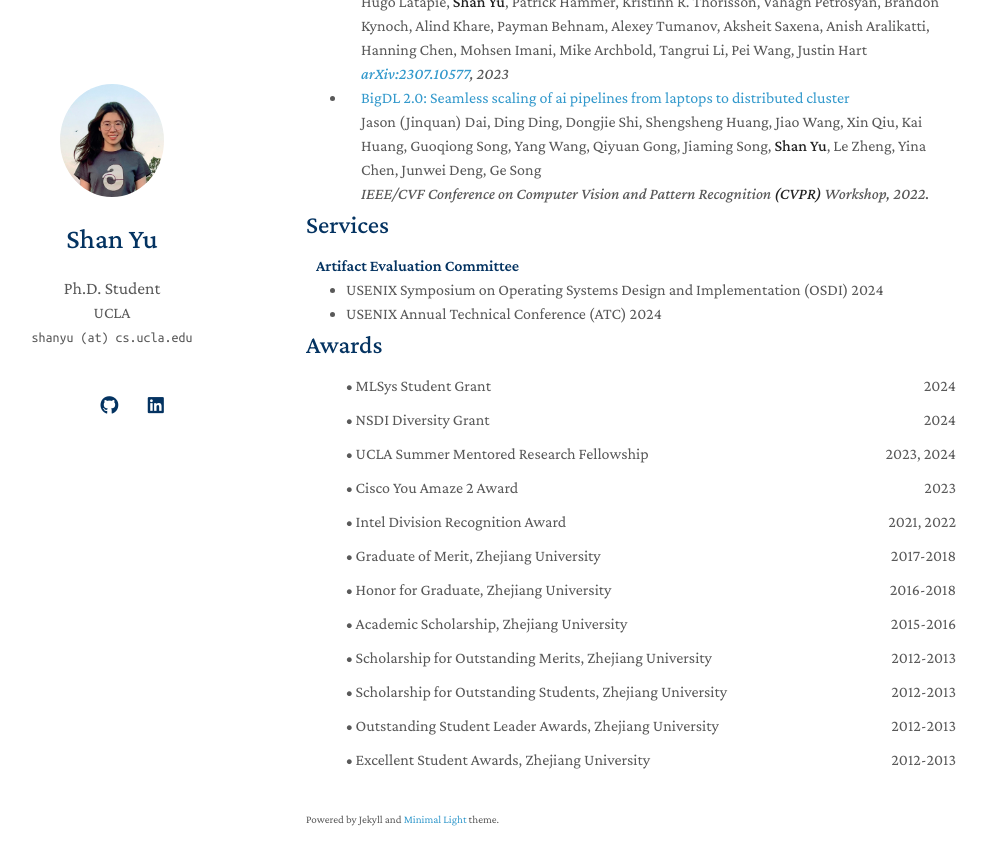
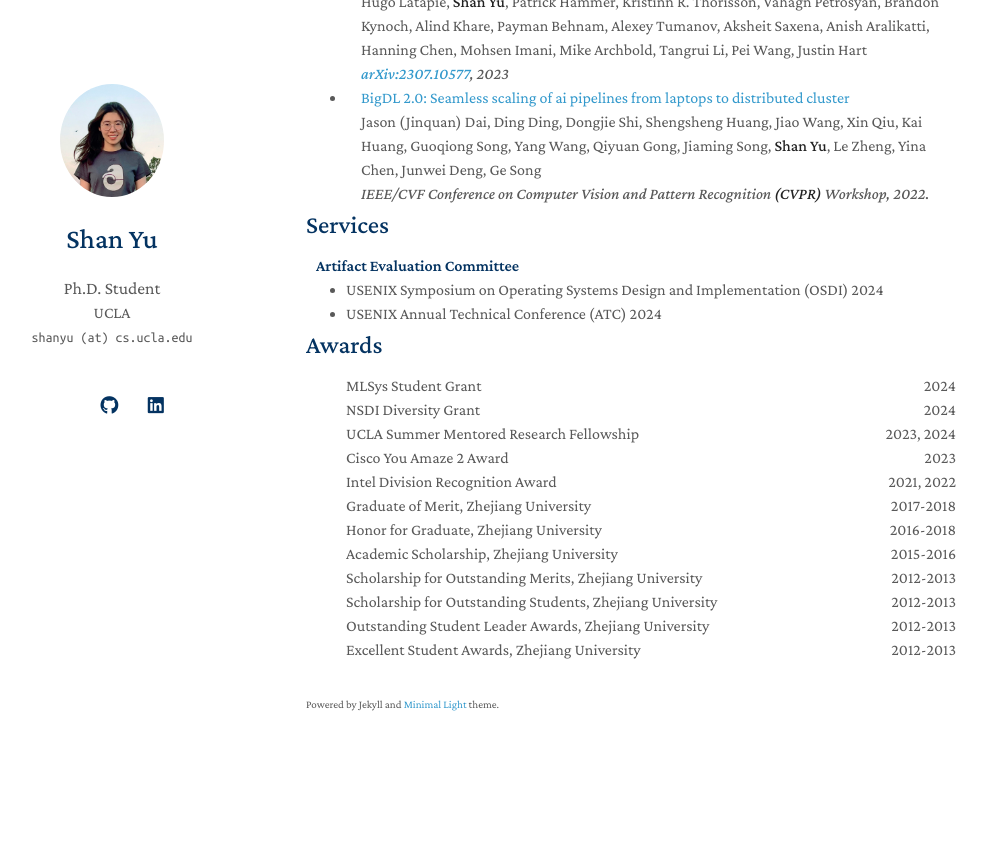
Before and after one commit to shanyu-sys/shanyu-sys.github.io, a Jekyll site: the page built from index.md, in a window 1280 px wide and 900 px high, scrolled down 919 px. Shown: the top 865 px of the window, without its empty margins (164-1151 px from the left). Built offline with Jekyll 4.4.1, drawn with Linux system fonts in a browser that asks for light colours; a style sheet for code colours, icons or effects is not loaded; our own code applies the rules of GitHub Pages for plain Markdown files; after the commit the page ends 1704 px from its top, so only the background shows below that.

Commit message:
change margin

```diff
--- a/_includes/awards.md
+++ b/_includes/awards.md
@@ -1,62 +1,52 @@
 ## Awards
+
 <ul style="margin:0 0 5px;">
-<div style="display: flex; justify-content: space-between; margin-bottom: 10px;">
-  <div style="flex: 1;">• MLSys Student Grant</div>
-  <div style="text-align: right;">2024</div>
-</div>
-
-<div style="display: flex; justify-content: space-between; margin-bottom: 10px;">
-  <div style="flex: 1;">• NSDI Diversity Grant</div>
-  <div style="text-align: right;">2024</div>
-</div>
-
-<div style="display: flex; justify-content: space-between; margin-bottom: 10px;">
-  <div style="flex: 1;">• UCLA Summer Mentored Research Fellowship</div>
-  <div style="text-align: right;">2023, 2024</div>
-</div>
-
-<div style="display: flex; justify-content: space-between; margin-bottom: 10px;">
-  <div style="flex: 1;">• Cisco You Amaze 2 Award</div>
-  <div style="text-align: right;">2023</div>
-</div>
-
-<div style="display: flex; justify-content: space-between; margin-bottom: 10px;">
-  <div style="flex: 1;">• Intel Division Recognition Award</div>
-  <div style="text-align: right;">2021, 2022</div>
-</div>
-
-<div style="display: flex; justify-content: space-between; margin-bottom: 10px;">
-  <div style="flex: 1;">• Graduate of Merit, Zhejiang University</div>
-  <div style="text-align: right;">2017-2018</div>
-</div>
-
-<div style="display: flex; justify-content: space-between; margin-bottom: 10px;">
-  <div style="flex: 1;">• Honor for Graduate, Zhejiang University</div>
-  <div style="text-align: right;">2016-2018</div>
-</div>
-
-<div style="display: flex; justify-content: space-between; margin-bottom: 10px;">
-  <div style="flex: 1;">• Academic Scholarship, Zhejiang University</div>
-  <div style="text-align: right;">2015-2016</div>
-</div>
-
-<div style="display: flex; justify-content: space-between; margin-bottom: 10px;">
-  <div style="flex: 1;">• Scholarship for Outstanding Merits, Zhejiang University</div>
-  <div style="text-align: right;">2012-2013</div>
-</div>
-
-<div style="display: flex; justify-content: space-between; margin-bottom: 10px;">
-  <div style="flex: 1;">• Scholarship for Outstanding Students, Zhejiang University</div>
-  <div style="text-align: right;">2012-2013</div>
-</div>
-
-<div style="display: flex; justify-content: space-between; margin-bottom: 10px;">
-  <div style="flex: 1;">• Outstanding Student Leader Awards, Zhejiang University</div>
-  <div style="text-align: right;">2012-2013</div>
-</div>
-
-<div style="display: flex; justify-content: space-between; margin-bottom: 10px;">
-  <div style="flex: 1;">• Excellent Student Awards, Zhejiang University</div>
-  <div style="text-align: right;">2012-2013</div>
-</div>
+  <li style="display: flex; justify-content: space-between;">
+    <span>MLSys Student Grant</span>
+    <span>2024</span>
+  </li>
+  <li style="display: flex; justify-content: space-between;">
+    <span>NSDI Diversity Grant</span>
+    <span>2024</span>
+  </li>
+  <li style="display: flex; justify-content: space-between;">
+    <span>UCLA Summer Mentored Research Fellowship</span>
+    <span>2023, 2024</span>
+  </li>
+  <li style="display: flex; justify-content: space-between;">
+    <span>Cisco You Amaze 2 Award</span>
+    <span>2023</span>
+  </li>
+  <li style="display: flex; justify-content: space-between;">
+    <span>Intel Division Recognition Award</span>
+    <span>2021, 2022</span>
+  </li>
+  <li style="display: flex; justify-content: space-between;">
+    <span>Graduate of Merit, Zhejiang University</span>
+    <span>2017-2018</span>
+  </li>
+  <li style="display: flex; justify-content: space-between;">
+    <span>Honor for Graduate, Zhejiang University</span>
+    <span>2016-2018</span>
+  </li>
+  <li style="display: flex; justify-content: space-between;">
+    <span>Academic Scholarship, Zhejiang University</span>
+    <span>2015-2016</span>
+  </li>
+  <li style="display: flex; justify-content: space-between;">
+    <span>Scholarship for Outstanding Merits, Zhejiang University</span>
+    <span>2012-2013</span>
+  </li>
+  <li style="display: flex; justify-content: space-between;">
+    <span>Scholarship for Outstanding Students, Zhejiang University</span>
+    <span>2012-2013</span>
+  </li>
+  <li style="display: flex; justify-content: space-between;">
+    <span>Outstanding Student Leader Awards, Zhejiang University</span>
+    <span>2012-2013</span>
+  </li>
+  <li style="display: flex; justify-content: space-between;">
+    <span>Excellent Student Awards, Zhejiang University</span>
+    <span>2012-2013</span>
+  </li>
 </ul>
```
